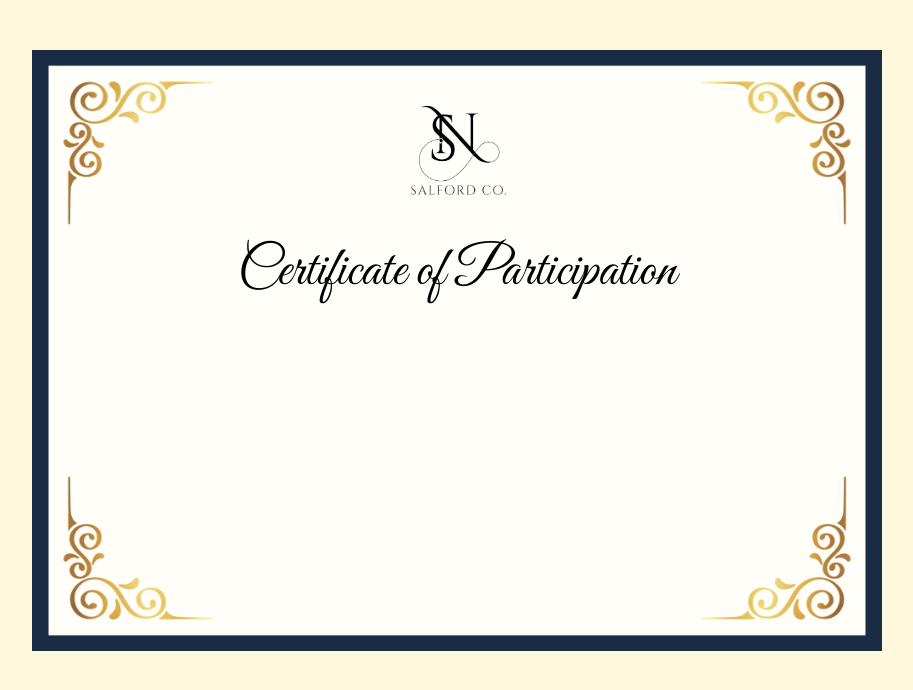
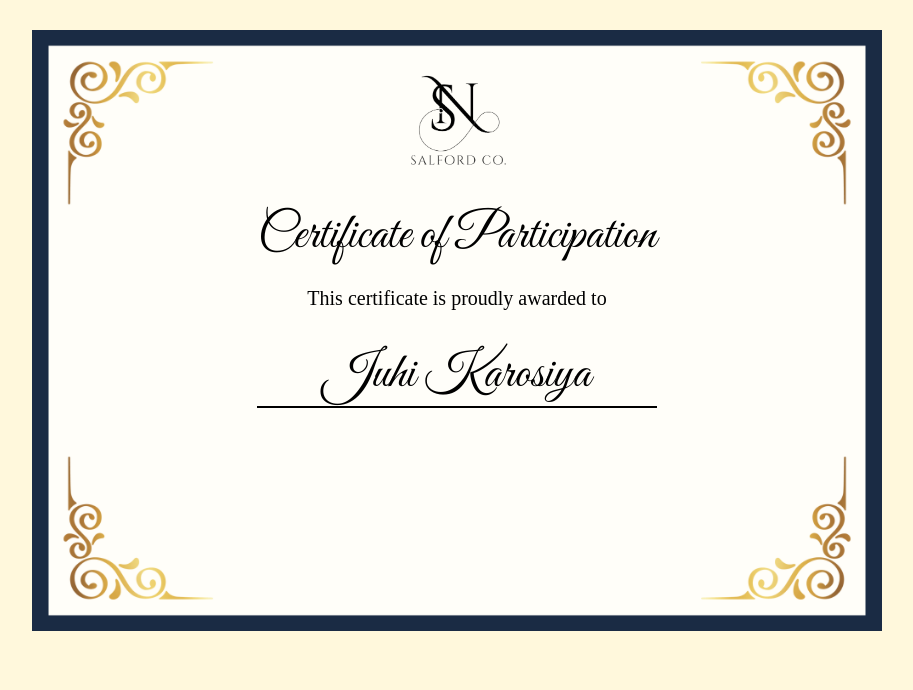
Before and after one commit to Juhi-Karosiya/certificate, a plain HTML site: page index.html in a window 1280 px wide. Shown: the whole page, without its empty margins (183-1096 px from the left). Drawn offline with Linux system fonts and the light colour scheme.

Commit message:
certificate content

```diff
--- a/index.html
+++ b/index.html
@@ -17,14 +17,13 @@
             background: url(./image/bg.png);
             background-size: contain;
             background-repeat: no-repeat;
-
+            text-align: center;
 
         }
 
         img{
             height: 100px;
-            padding-top: 50px;
-            margin-top: 50px;
+            padding-top: 40px;
             margin-left: auto;
             margin-right: auto;
             display: block;
@@ -33,8 +32,26 @@
         .certificate-title{
             font-family: "Great Vibes", serif;
             font-weight: 550;
-            font-size: 55px;
-            text-align: center;
+            font-size: 50px;
+            margin-bottom: 0;
+
+        }
+
+        .certificate-content{
+            font-family: "Playfair", serif;
+            font-size: 20px;
+        }
+
+        .underline{
+            border-bottom: 2px solid black;
+            width: 400px;
+            display: block;
+            margin-top: 0;
+            margin-left: auto;
+            margin-right: auto;
+            margin-bottom: 0;
+
+
         }
     </style>
 </head>
@@ -44,6 +61,8 @@
         <img src="./image/logo.png" alt="logo">
       </div>
       <h1 class="certificate-title">Certificate of Participation</h1>
+      <p class="certificate-content">This certificate is proudly awarded to</p>
+       <div class="underline"><h1 class="certificate-title">Juhi Karosiya</h1></div>
     </div>
 </body>
 </html>
```
